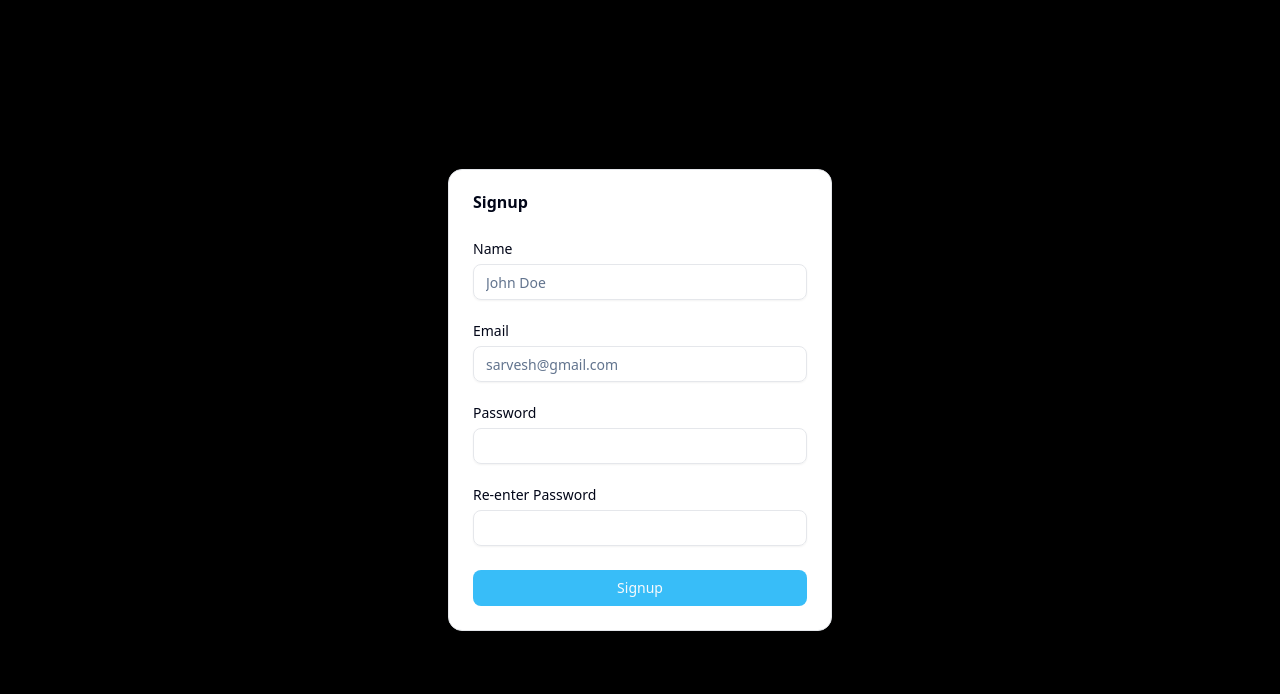
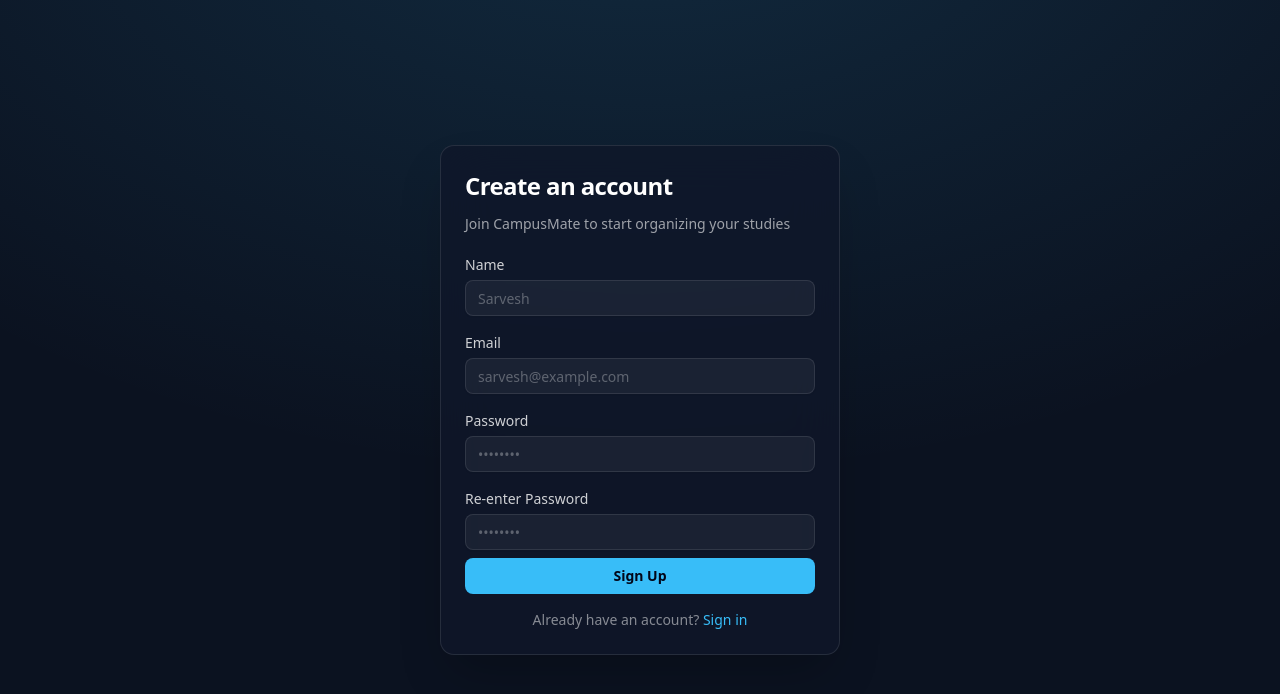
Before and after one commit to Shivaprakash-NP/CampusMate, a React (Vite) app in the folder frontend/: page /signup in a window 1280 px wide. Shown: the top 694 px of the page. Built offline with nearby package versions, Linux system fonts and the light colour scheme; no server answers.

Commit message:
many ui changes

```diff
--- a/frontend/package.json
+++ b/frontend/package.json
@@ -18,6 +18,7 @@
     "@tabler/icons-react": "^3.36.1",
     "@tailwindcss/vite": "^4.1.18",
     "axios": "^1.13.5",
+    "canvas-confetti": "^1.9.4",
     "class-variance-authority": "^0.7.1",
     "clsx": "^2.1.1",
     "framer-motion": "^12.29.0",
@@ -35,6 +36,7 @@
   },
   "devDependencies": {
     "@eslint/js": "^9.39.1",
+    "@types/canvas-confetti": "^1.9.0",
     "@types/node": "^24.10.1",
     "@types/react": "^19.2.5",
     "@types/react-dom": "^19.2.3",
--- a/frontend/src/components/auth/AuthCard.tsx
+++ b/frontend/src/components/auth/AuthCard.tsx
@@ -1,4 +1,5 @@
 import type React from "react";
+import { Link } from "react-router-dom";
 import { Button } from "@/components/ui/button"
 import {
   Card,
@@ -6,31 +7,75 @@
   CardHeader,
   CardFooter,
   CardTitle,
+  CardDescription,
 } from "@/components/ui/card"
+import { Loader2 } from "lucide-react"; // Shadcn usually uses Lucide icons
+
 export type AuthCardProps = {
-  title: string
-  children: React.ReactNode
-  onSubmit: () => void
+  title: string;
+  subtitle: string;
+  children: React.ReactNode;
+  onSubmit: (e: React.FormEvent) => void;
+  buttonText: string;
+  loading?: boolean;
+  footerText: string;
+  footerLinkText: string;
+  footerLinkHref: string;
 }
 
-const AuthCard = ({ title, children, onSubmit }: AuthCardProps) => {
+const AuthCard = ({
+  title,
+  subtitle,
+  children,
+  onSubmit,
+  buttonText,
+  loading = false,
+  footerText,
+  footerLinkText,
+  footerLinkHref
+}: AuthCardProps) => {
   return (
-    <div className="min-h-screen flex items-center justify-center">
-      <Card className="w-full max-w-sm">
-        <CardHeader>
-          <CardTitle>{title}</CardTitle>
+    // Modern deep background with a subtle blue top-center glow
+    <div className="min-h-screen flex items-center justify-center bg-[#0b1220] bg-[radial-gradient(ellipse_80%_80%_at_50%_-20%,rgba(56,189,248,0.15),rgba(255,255,255,0))] p-4">
+
+      <Card className="w-full max-w-[400px] border-white/10 bg-[#0f172a]/80 backdrop-blur-xl shadow-2xl text-white">
+        <form onSubmit={onSubmit}>
+          <CardHeader className="space-y-1 pb-6">
+            <CardTitle className="text-2xl font-bold tracking-tight text-white">
+              {title}
+            </CardTitle>
+            <CardDescription className="text-white/60">
+              {subtitle}
+            </CardDescription>
           </CardHeader>
 
           <CardContent>
             {children}
           </CardContent>
 
-        <CardFooter className="flex-col gap-2">
-          <Button type="button" onClick={onSubmit}  className="w-full">
-            {title}
+          <CardFooter className="flex flex-col gap-4 mt-2">
+            <Button
+              type="submit"
+              disabled={loading}
+              className="w-full bg-[#38bdf8] hover:bg-[#38bdf8]/90 text-slate-950 font-semibold transition-all"
+            >
+              {loading && <Loader2 className="mr-2 h-4 w-4 animate-spin" />}
+              {loading ? "Please wait..." : buttonText}
             </Button>
+
+            <div className="text-sm text-center text-white/50">
+              {footerText}{" "}
+              <Link
+                to={footerLinkHref}
+                className="text-[#38bdf8] hover:text-[#38bdf8]/80 hover:underline transition-colors font-medium"
+              >
+                {footerLinkText}
+              </Link>
+            </div>
           </CardFooter>
+        </form>
       </Card>
+
     </div>
   )
 }
--- a/frontend/src/components/auth/Login.tsx
+++ b/frontend/src/components/auth/Login.tsx
@@ -3,7 +3,6 @@
 import { Input } from "../ui/input"
 import { Label } from "../ui/label"
 import AuthCard from "./AuthCard"
-import { loginUser } from "@/api/authApi"
 import { useAuth } from "@/AuthProvider"
 
 const Login = () => {
@@ -25,10 +24,10 @@
     })
   }
 
-  const handleSubmit = async () => {
+  const handleSubmit = async (e: React.FormEvent) => {
+    e.preventDefault(); // Prevent page reload
     setError(null)
 
-    // ADD THIS VALIDATION
     if (!form.email || !form.password) {
         setError("Please enter both email and password.");
         return;
@@ -46,29 +45,39 @@
   }
 
   return (
-    <AuthCard title="Login" onSubmit={handleSubmit}>
-      <div className="flex flex-col gap-6">
+    <AuthCard
+      title="Welcome back"
+      subtitle="Enter your credentials to sign in to your account"
+      buttonText="Sign In"
+      loading={loading}
+      onSubmit={handleSubmit}
+      footerText="Don't have an account?"
+      footerLinkText="Sign up"
+      footerLinkHref="/signup"
+    >
+      <div className="flex flex-col gap-5">
 
         {/* Email */}
         <div className="grid gap-2">
-          <Label htmlFor="email">Email</Label>
+          <Label htmlFor="email" className="text-white/80">Email</Label>
           <Input
             id="email"
             type="email"
-            placeholder="sarvesh@gmail.com"
+            placeholder="sarvesh@example.com"
             required
             value={form.email}
             onChange={handleChange}
+            className="bg-white/5 border-white/10 text-white placeholder:text-white/30 focus-visible:ring-[#38bdf8]"
           />
         </div>
 
         {/* Password */}
         <div className="grid gap-2">
-          <div className="flex items-center">
-            <Label htmlFor="password">Password</Label>
+          <div className="flex items-center justify-between">
+            <Label htmlFor="password" className="text-white/80">Password</Label>
             <a
               href="#"
-              className="ml-auto text-sm underline-offset-4 hover:underline"
+              className="text-xs text-[#38bdf8] hover:underline transition-colors"
             >
               Forgot password?
             </a>
@@ -76,24 +85,19 @@
           <Input
             id="password"
             type="password"
+            placeholder="••••••••"
             required
             value={form.password}
             onChange={handleChange}
+            className="bg-white/5 border-white/10 text-white placeholder:text-white/30 focus-visible:ring-[#38bdf8]"
           />
         </div>
 
         {/* Error Message */}
         {error && (
-          <p className="text-sm text-red-500">
+          <div className="p-3 rounded-md bg-red-500/10 border border-red-500/20 text-sm text-red-400">
             {error}
-          </p>
-        )}
-
-        {/* Loading */}
-        {loading && (
-          <p className="text-sm text-muted-foreground">
-            Logging in...
-          </p>
+          </div>
         )}
 
       </div>
--- a/frontend/src/components/auth/Signup.tsx
+++ b/frontend/src/components/auth/Signup.tsx
@@ -3,11 +3,11 @@
 import { Input } from "../ui/input"
 import { Label } from "../ui/label"
 import AuthCard from "./AuthCard"
-import { useAuth } from "@/AuthProvider" // Pull directly from AuthProvider now
+import { useAuth } from "@/AuthProvider"
 
 const Signup = () => {
   const navigate = useNavigate()
-  const {signup }= useAuth()!
+  const { signup } = useAuth()!
 
   const [form, setForm] = useState({
     email: "",
@@ -26,10 +26,10 @@
     })
   }
 
-  const handleSubmit = async () => {
+  const handleSubmit = async (e: React.FormEvent) => {
+    e.preventDefault();
     setError(null);
 
-    // ADD THIS VALIDATION
     if (!form.name || !form.email || !form.password || !form.confirmPassword) {
         setError("Please fill out all fields.");
         return;
@@ -52,65 +52,74 @@
   };
 
   return (
-    <AuthCard title="Signup" onSubmit={handleSubmit}>
-      <div className="flex flex-col gap-6">
+    <AuthCard
+      title="Create an account"
+      subtitle="Join CampusMate to start organizing your studies"
+      buttonText="Sign Up"
+      loading={loading}
+      onSubmit={handleSubmit}
+      footerText="Already have an account?"
+      footerLinkText="Sign in"
+      footerLinkHref="/login"
+    >
+      <div className="flex flex-col gap-5">
 
         <div className="grid gap-2">
-          <Label htmlFor="name">Name</Label>
+          <Label htmlFor="name" className="text-white/80">Name</Label>
           <Input
             id="name"
             type="text"
-            placeholder="John Doe"
+            placeholder="Sarvesh"
             required
             value={form.name}
             onChange={handleChange}
+            className="bg-white/5 border-white/10 text-white placeholder:text-white/30 focus-visible:ring-[#38bdf8]"
           />
         </div>
 
         <div className="grid gap-2">
-          <Label htmlFor="email">Email</Label>
+          <Label htmlFor="email" className="text-white/80">Email</Label>
           <Input
             id="email"
             type="email"
-            placeholder="sarvesh@gmail.com"
+            placeholder="sarvesh@example.com"
             required
             value={form.email}
             onChange={handleChange}
+            className="bg-white/5 border-white/10 text-white placeholder:text-white/30 focus-visible:ring-[#38bdf8]"
           />
         </div>
 
         <div className="grid gap-2">
-          <Label htmlFor="password">Password</Label>
+          <Label htmlFor="password" className="text-white/80">Password</Label>
           <Input
             id="password"
             type="password"
+            placeholder="••••••••"
             required
             value={form.password}
             onChange={handleChange}
+            className="bg-white/5 border-white/10 text-white placeholder:text-white/30 focus-visible:ring-[#38bdf8]"
           />
         </div>
 
         <div className="grid gap-2">
-          <Label htmlFor="confirmPassword">Re-enter Password</Label>
+          <Label htmlFor="confirmPassword" className="text-white/80">Re-enter Password</Label>
           <Input
             id="confirmPassword"
             type="password"
+            placeholder="••••••••"
             required
             value={form.confirmPassword}
             onChange={handleChange}
+            className="bg-white/5 border-white/10 text-white placeholder:text-white/30 focus-visible:ring-[#38bdf8]"
           />
         </div>
 
         {error && (
-          <p className="text-sm text-red-500">
+          <div className="p-3 rounded-md bg-red-500/10 border border-red-500/20 text-sm text-red-400">
             {error}
-          </p>
-        )}
-
-        {loading && (
-          <p className="text-sm text-muted-foreground">
-            Creating account...
-          </p>
+          </div>
         )}
 
       </div>
```
Also changed, not shown: frontend/src/components/Chat/CharSidebar.tsx (+26 -21 lines), frontend/src/components/Chat/Chat.tsx (+33 -4 lines), frontend/src/components/Chat/ChatInput.tsx (+11 -6 lines), frontend/src/components/Dashboard.tsx (+26 -1 lines), frontend/src/components/FileUpload.tsx (+4 -5 lines), frontend/src/components/TopicRow.tsx (+47 -44 lines), 1 other file (tests, documents, lock files or other folders). Lines whose indentation alone changed are shown as unchanged.
